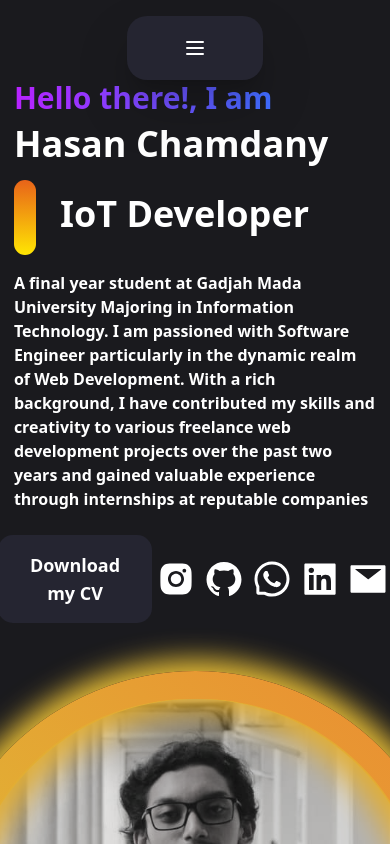
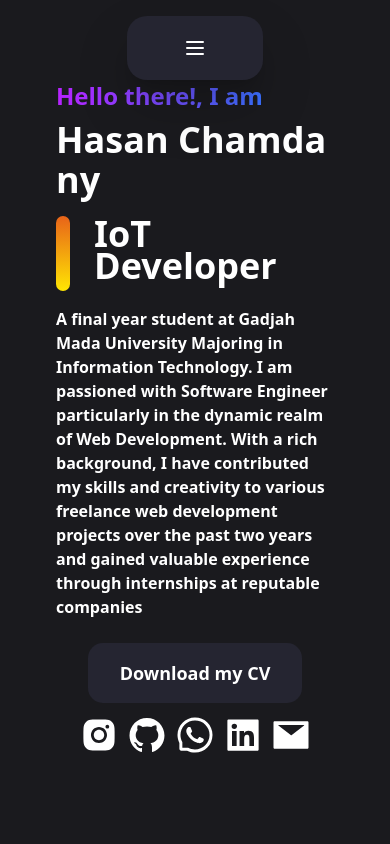
Before and after one commit to hasanchamdany/hasanchamdany.github.io, a Next.js app: page / in a window 390 px wide. Shown: the top 844 px of the page. Built offline with nearby package versions, Linux system fonts and the light colour scheme.

Commit message:
hotfix(responsive): fix padding button download cv padding

```diff
--- a/src/pages/index.js
+++ b/src/pages/index.js
@@ -67,7 +67,7 @@ export default function Home() {
                   className=" bg-gradient-to-r from-[#B822FF] to-[#0D8BFF] text-transparent bg-clip-text mx-4 lg:mx-0"
                   data-aos="fade-up"
                 >
-                  <h2 className="text-3xl lg:text-5xl">Hello there!, I am</h2>
+                  <h2 className="text-2xl lg:text-5xl">Hello there!, I am</h2>
                 </div>
                 <div
                   className=" lg:text-7xl text-4xl justify-start mx-4 lg:mx-0"
@@ -93,7 +93,7 @@ export default function Home() {
                   className="text-white text-2xl flex items-center gap-6 mx-4 lg:mx-0"
                   data-aos="fade-up"
                 >
-                  <div className="w-[22px] h-[75px] bg-gradient-to-b from-[#E86319] to-[#FFE603] rounded-xl mt-2 text-transparent">
+                  <div className="w-[14px] sm:w-[22px] h-[75px] bg-gradient-to-b from-[#E86319] to-[#FFE603] rounded-xl mt-2 text-transparent">
                     {" "}
                     p
                   </div>
@@ -130,16 +130,20 @@ export default function Home() {
                     experience through internships at reputable companies
                   </p>
                 </div>
-                <div className="flex w-full h-fit mt-2  justify-start items-center text-white">
+                <div className="flex flex-col gap-3 sm:gap-0 sm:flex-row w-full h-fit mt-2  justify-start items-center text-white">
+                  <div>
+
                   <button
                     className="rounded-[15px] bg-dark-grey text-white px-3 lg:px-8 py-1 lg:py-4 hover:text-[#FFE603] sliding-button"
                     data-aos="fade-up"
-                  >
+                    >
                     <span className="text-lg relative " style={{ zIndex: 2 }}>
                       Download my CV
                     </span>
                     <span className="slide"></span>
                   </button>
+                    </div>
+                    <div className="flex">
                   <Link
                     href="https://www.instagram.com/hasan.chamdany/"
                     data-aos="fade-up"
@@ -167,6 +171,7 @@ export default function Home() {
                   >
                     <AiFillMail className="w-10 h-10 mx-1 icon transition-transform hover:scale-125 hover:text-[#FFE603] hover:shadow-lg" />
                   </Link>
+                    </div>
                 </div>
               </div>
               <div
```
